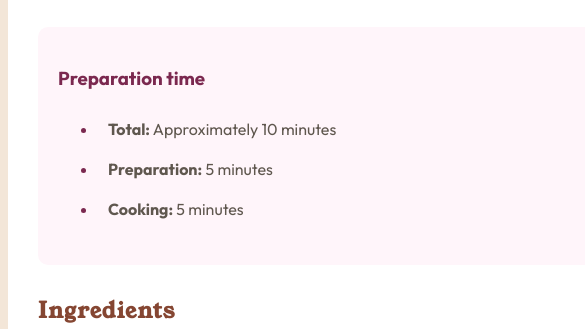
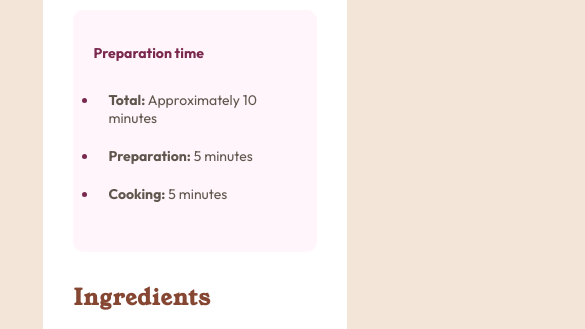
Before and after one commit to nndeto/recipePage, a plain HTML site: page index.html in a window 390 px wide. Shown: the part 480-809 px from the top of the page, 585 px wide, since content can reach past the window. Drawn offline with Linux system fonts and the light colour scheme.

Commit message:
completed mobile responsiveness coding

```diff
--- a/css/style.css
+++ b/css/style.css
@@ -10,14 +10,14 @@
 
 body {
     background: hsl(30, 54%, 90%);
-    text: hsl(0, 0%, 100%);
+    /* text: hsl(0, 0%, 100%);
     text: hsl(330, 100%, 98%);
     text: hsl(30, 54%, 90%);
     text: hsl(30, 18%, 87%);
     text: hsl(30, 10%, 34%);
     text: hsl(24, 5%, 18%);
     text: hsl(14, 45%, 36%);
-    text: hsl(332, 51%, 32%);
+    text: hsl(332, 51%, 32%); */
 
 }
 
@@ -101,8 +101,9 @@ hr {
 /* Nutrition table items */
 td {
     width: 300px;
-    padding: 5px 0px 5px 30px;
+    padding: 15px 0px 15px 30px;
     color: hsl(30, 10%, 34%);
+    border-bottom: .5px hsl(30, 18%, 87%) solid;
 }
 
 .nutri-facts {
@@ -121,3 +122,17 @@ footer {
 footer a {
     color: hsl(24, 5%, 18%);
 }
+
+@media only screen and (max-width: 600px) {
+    main {
+        max-width: 65%;
+        font-size: .75rem;
+    }
+
+    .prep ul{
+        font-size: 14px;
+        padding: 5px;
+    }
+
+
+}
```
